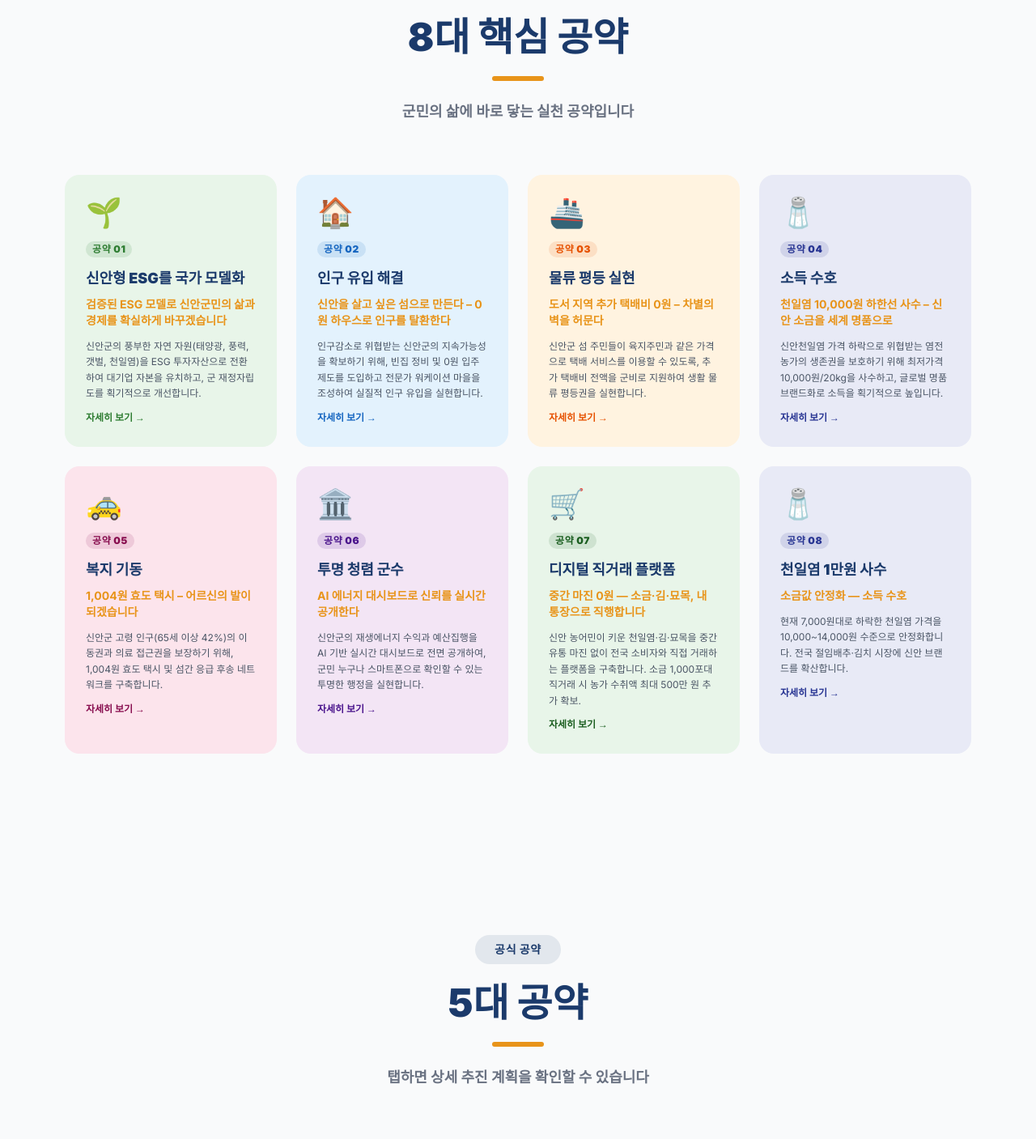
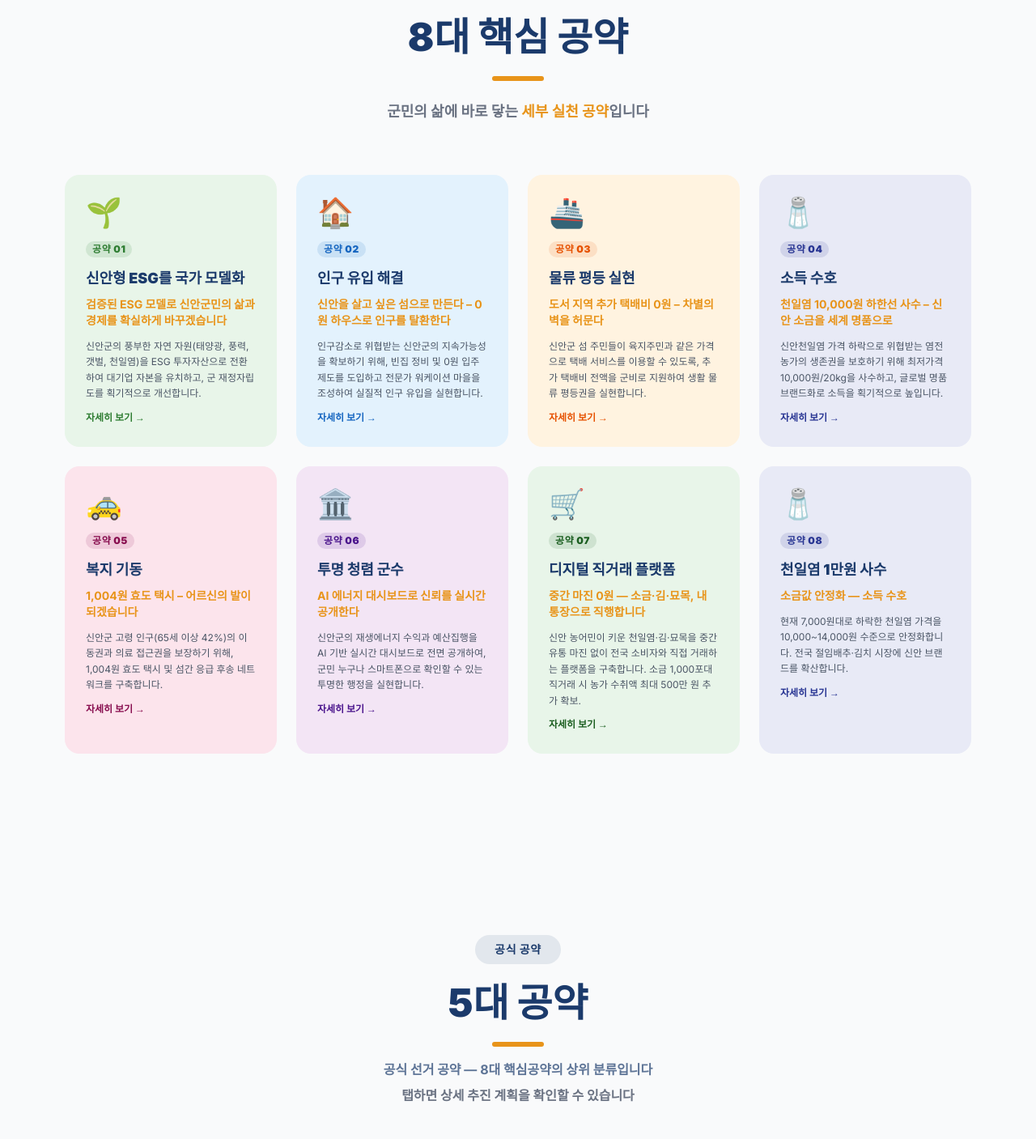
Before and after one commit to nanoset100/sinanjuso-web, a Next.js app: page / in a window 1280 px wide. Shown: the part 2373-3780 px from the top of the page at 81% size. Built offline with nearby package versions, Linux system fonts and the light colour scheme.

Commit message:
fix: 앱 메타태그 제거, D-0 섹션 삭제, og:url 통일, 공약 설명 추가, 프로필 이미지 파일명 통일

```diff
--- a/src/app/layout.tsx
+++ b/src/app/layout.tsx
@@ -9,19 +9,10 @@ const inter = Inter({ subsets: ['latin'] });
 export const metadata: Metadata = {
   title: '김태성과 신안사랑 - 신안군수 예비후보',
   description: '신안의 미래를 함께 만드는 공식 캠프',
-  // ✅ iOS Smart App Banner — SSR에서 렌더링되므로 Safari가 즉시 인식
-  itunes: {
-    appId: '1234567890',          // App Store Connect에서 확인 필수
-    appArgument: 'kimtaesung://', // 딥링크 (옵션)
-  },
-  // ✅ Android Google Play — other 필드로 커스텀 메타 태그 추가
-  other: {
-    'google-play-app': 'app-id=com.kimtaesung.sinanjuso',
-  },
   openGraph: {
     title: '김태성과 신안사랑: 새 술은 새 부대에!',
     description: '신안군수 예비후보 김태성 웹사이트',
-    url: 'https://kimtaesung.kr',
+    url: 'https://sinanjuso-web.vercel.app',
     siteName: '김태성과 신안사랑',
 
     locale: 'ko_KR',
--- a/src/app/page.tsx
+++ b/src/app/page.tsx
@@ -137,7 +137,7 @@ export default function LandingPage() {
           <h2 className="text-4xl sm:text-5xl font-black text-[#1B3A6B]">8대 핵심 공약</h2>
           <div className="w-16 h-1.5 bg-[#E8941A] mx-auto mt-6 rounded-full" />
           <p className="mt-6 text-lg font-bold text-gray-500 break-keep">
-            군민의 삶에 바로 닿는 실천 공약입니다
+            군민의 삶에 바로 닿는 <span className="text-[#E8941A]">세부 실천 공약</span>입니다
           </p>
         </div>
 
@@ -173,7 +173,10 @@ export default function LandingPage() {
           </span>
           <h2 className="text-4xl sm:text-5xl font-black text-[#1B3A6B]">5대 공약</h2>
           <div className="w-16 h-1.5 bg-[#E8941A] mx-auto mt-6 rounded-full" />
-          <p className="mt-6 text-lg font-bold text-gray-500">탭하면 상세 추진 계획을 확인할 수 있습니다</p>
+          <p className="mt-4 text-base font-bold text-[#1B3A6B]/70 break-keep">
+            공식 선거 공약 — 8대 핵심공약의 상위 분류입니다
+          </p>
+          <p className="mt-2 text-base font-bold text-gray-500">탭하면 상세 추진 계획을 확인할 수 있습니다</p>
         </div>
         <PolicyGrid policies={POLICIES} />
       </section>
@@ -257,18 +260,6 @@ export default function LandingPage() {
       {/* ━━━ 8. D-Day + 주민 건의 폼 ━━━ */}
       <section className="py-24 sm:py-32 bg-[#1B3A6B] px-4">
         <div className="max-w-4xl mx-auto flex flex-col items-center">
-          <div className="text-center mb-16 px-4 w-full">
-            <div className="inline-block bg-[#E8941A] text-white font-black px-6 py-2 rounded-full mb-8 text-sm tracking-wider">
-              {ELECTION_INFO.title}
-            </div>
-            <h2 className="text-4xl sm:text-6xl md:text-7xl font-black text-white leading-tight mb-8">
-              D-{ELECTION_INFO.dDay}
-              <span className="text-blue-200 text-3xl sm:text-4xl mt-4 block leading-snug break-keep">
-                신안의 미래를 결정할 시간입니다
-              </span>
-            </h2>
-          </div>
-
           <div className="w-full max-w-2xl">
             <div className="text-center mb-6">
               <p className="text-white font-black text-xl mb-2">📬 응원 메시지 & 건의사항</p>
--- a/src/app/profile/page.tsx
+++ b/src/app/profile/page.tsx
@@ -9,7 +9,7 @@ export default function ProfilePage() {
                     {/* 얼굴 사진 */}
                     <div className="w-36 h-36 rounded-full mb-4 shadow-xl border-4 border-white/30 overflow-hidden bg-white">
                         <img
-                            src="/candidate-photo.png"
+                            src="/candidate_face.png"
                             alt="김태성 후보"
                             className="w-full h-full object-cover object-top"
                         />
```
